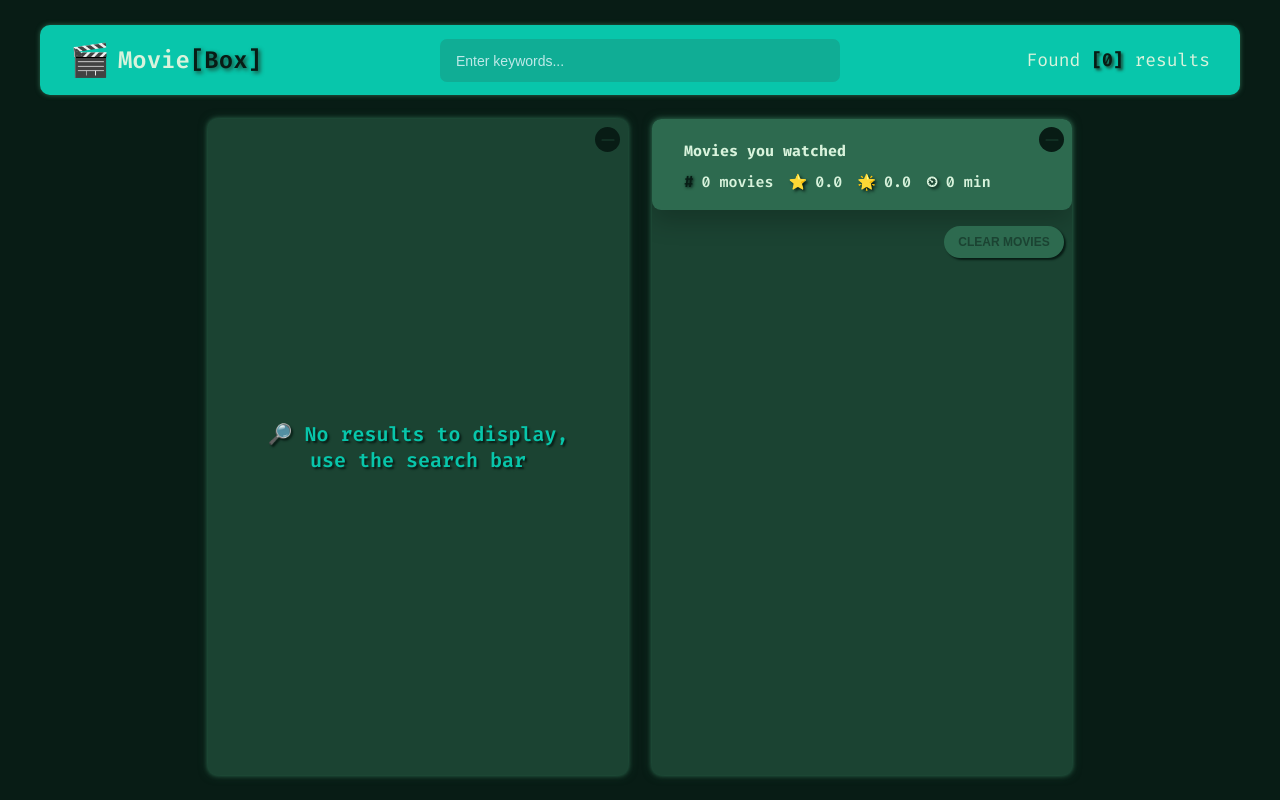
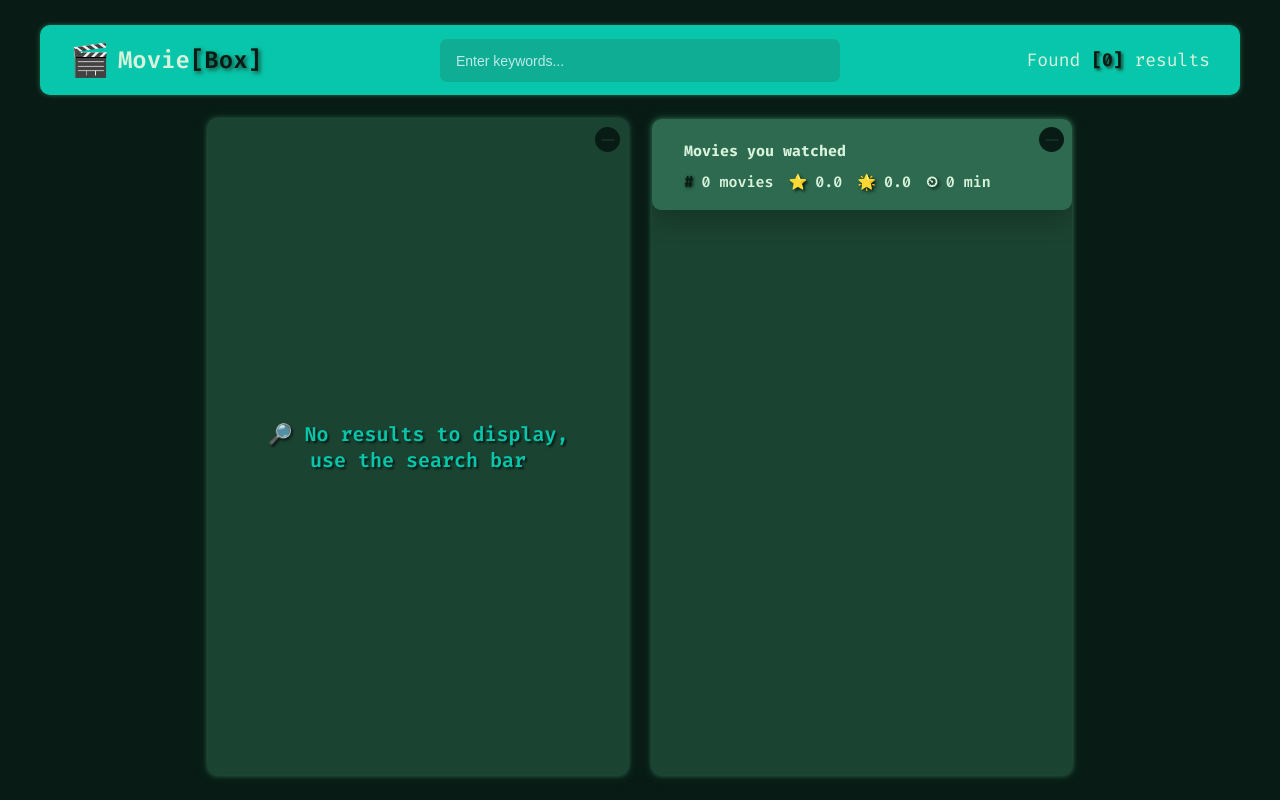
Before and after one commit to bakNa2t/moviebox, a React (Vite) app: page / in a window 1280 px wide. Built offline with nearby package versions, Linux system fonts and the light colour scheme.

Commit message:
Hided btn-clear if no wathched movies in the list

```diff
--- a/src/components/MovieListWatched.jsx
+++ b/src/components/MovieListWatched.jsx
@@ -22,9 +22,11 @@ function MovieListWatched({ watched, onDeleteWatchedMovie, onClearAllMovies }) {
           />
         ))}
       </ul>
-      <button className={styles["btn-clear"]} onClick={onClearAllMovies}>
-        Clear Movies
-      </button>
+      {watched.length > 0 && (
+        <button className={styles["btn-clear"]} onClick={onClearAllMovies}>
+          Clear Movies
+        </button>
+      )}
     </>
   );
 }
```
